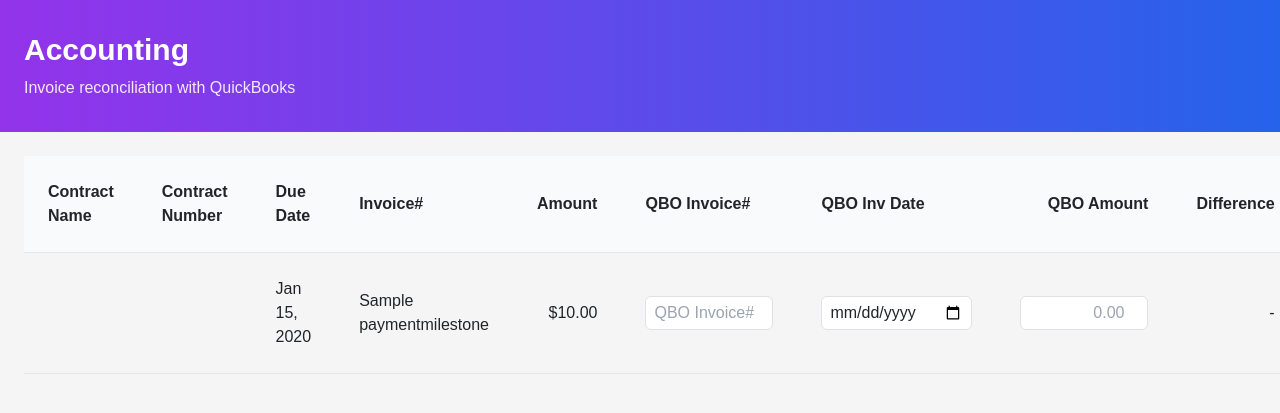
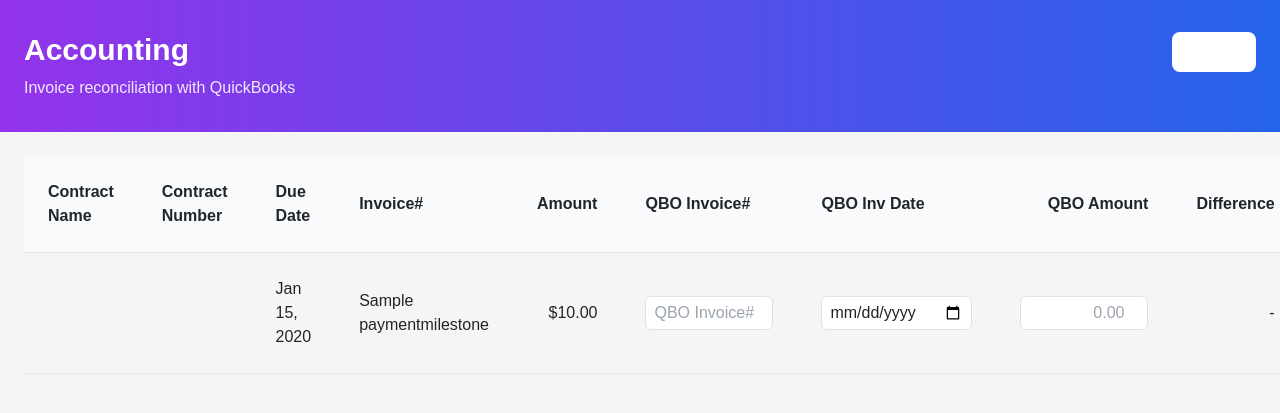
Before and after one commit to emilaliyev17/contracts, a Django app: template core/templates/core/accounting.html in a window 1280 px wide. Shown: the top 413 px of the page. Run offline with Django 5.2, Linux system fonts and the light colour scheme; the template is opened without the code that fills it: values that come from a table or form of the project are taken from there, others are empty; tables that the repository leaves empty hold one stand-in row (values such as "Sample post"); data that the repository does not hold is empty; some libraries are stand-ins or nearby versions.

Commit message:
feat: Add Back button to Accounting page header
- Added Back button to Accounting page header with proper styling
- Uses history.back() for navigation to previous page
- Implemented flexbox layout for header content alignment
- Button styling matches app design with hover effects
- Enhanced user navigation experience

Features:
- Semi-transparent white button with hover effects
- Smooth transition animations
- Proper spacing and alignment
- Consistent with app navigation patterns

```diff
--- a/core/templates/core/accounting.html
+++ b/core/templates/core/accounting.html
@@ -2,8 +2,16 @@
 {% block content %}
 <div class="bg-gradient-to-r from-purple-600 to-blue-600 text-white">
     <div class="px-4 py-8">
-        <h1 class="text-3xl font-bold mb-2">Accounting</h1>
-        <p class="text-purple-100">Invoice reconciliation with QuickBooks</p>
+        <div class="flex justify-between items-start">
+            <div>
+                <h1 class="text-3xl font-bold mb-2">Accounting</h1>
+                <p class="text-purple-100">Invoice reconciliation with QuickBooks</p>
+            </div>
+            <button onclick="history.back()"
+                    class="bg-white bg-opacity-20 hover:bg-opacity-30 px-4 py-2 rounded-lg transition-colors duration-200">
+                Back
+            </button>
+        </div>
     </div>
 </div>
 
```
